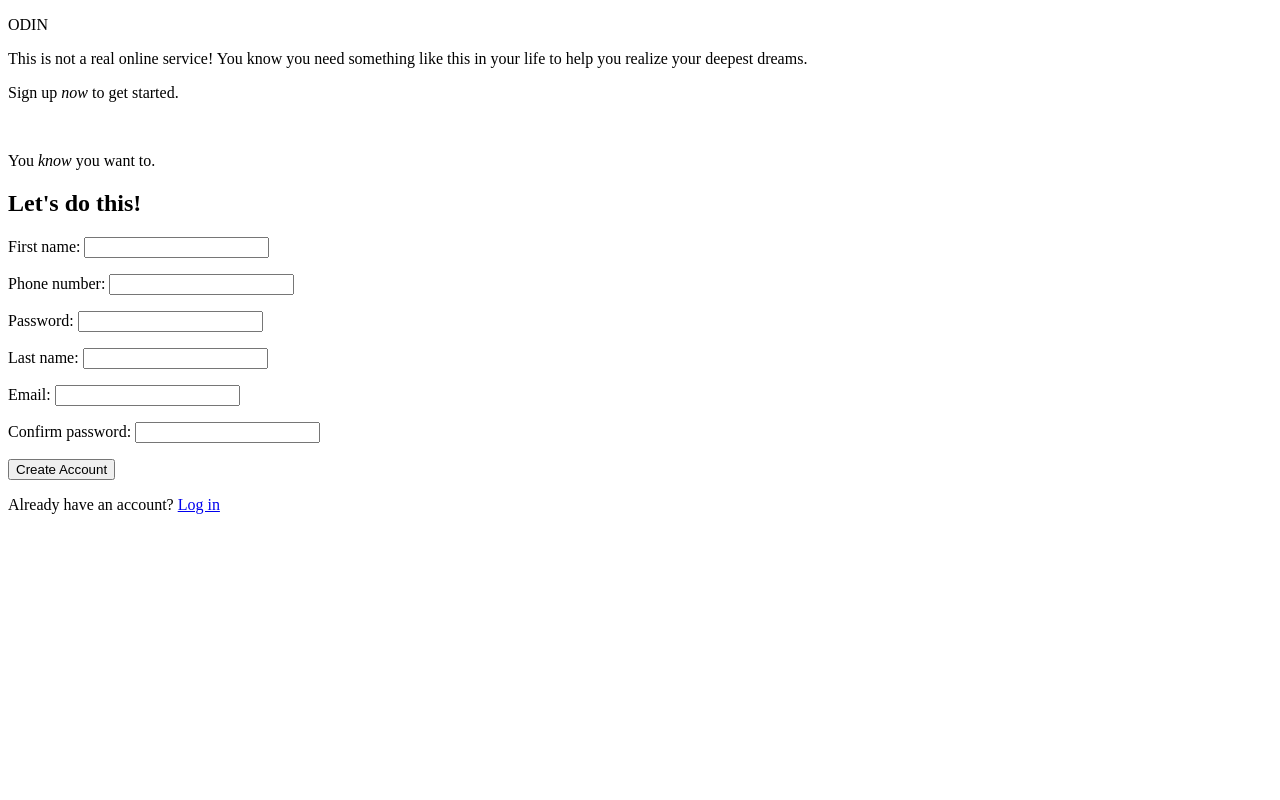
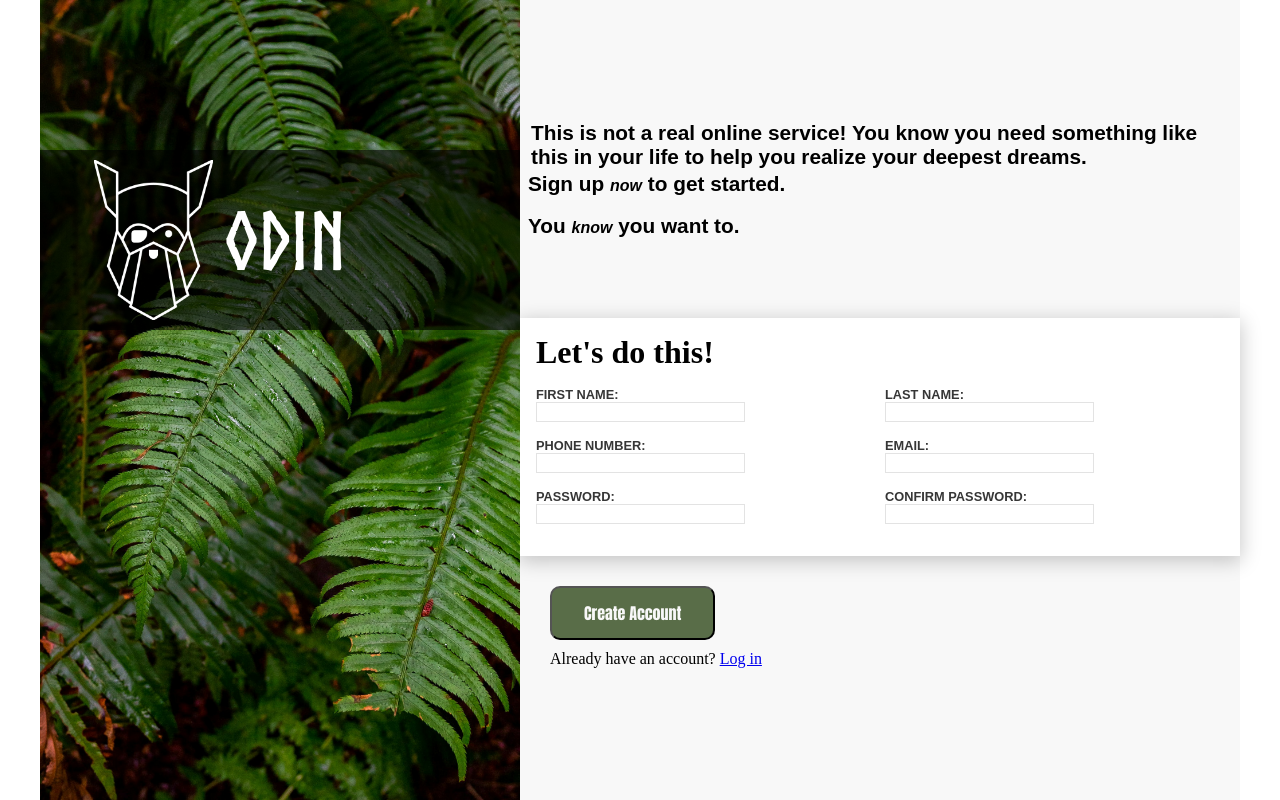
Before and after one commit to Arouid/form-sign-up, a plain HTML site: page index.html in a window 1280 px wide. Drawn offline with Linux system fonts and the light colour scheme; the site is published under a folder, as on GitHub Pages, so addresses that start at the root find nothing.

Commit message:
remove / from file paths

```diff
--- a/index.html
+++ b/index.html
@@ -1,7 +1,7 @@
 <!doctype html>
 <html lang="en">
   <head>
-    <link rel="stylesheet" href="/styles.css" />
+    <link rel="stylesheet" href="styles.css" />
     <meta charset="UTF-8" />
     <meta name="viewport" content="width=device-width, initial-scale=1.0" />
     <title>Document</title>
--- a/styles.css
+++ b/styles.css
@@ -1,6 +1,6 @@
 @font-face {
   font-family: "odin";
-  src: url(/fonts/Norse-Bold.otf);
+  src: url(fonts/Norse-Bold.otf);
 }
 
 * {
@@ -29,7 +29,7 @@ body {
   align-items: center;
   height: 100vh;
   flex: 2;
-  background-image: url("/images/plants.jpg");
+  background-image: url("images/plants.jpg");
   background-size: cover;
   background-position: center;
 }
@@ -69,7 +69,7 @@ body {
 }
 
 .odin-icon {
-  content: url(/images/odin-lined.png);
+  content: url(images/odin-lined.png);
   flex: 1;
   object-fit: contain;
   width: 7rem;
```
